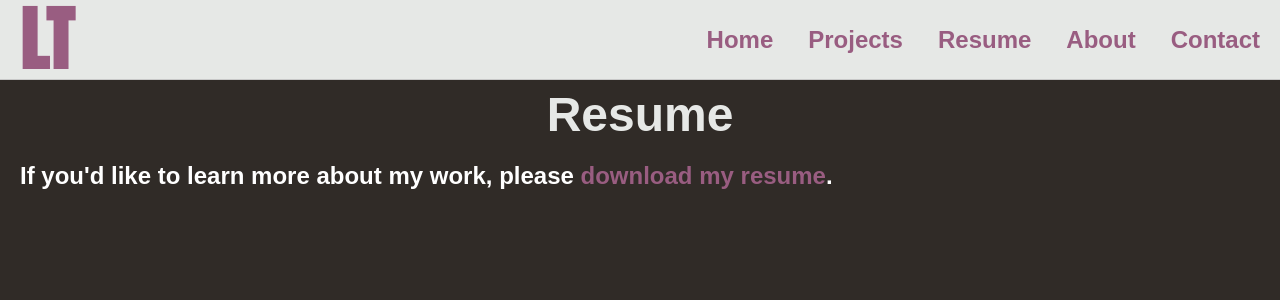
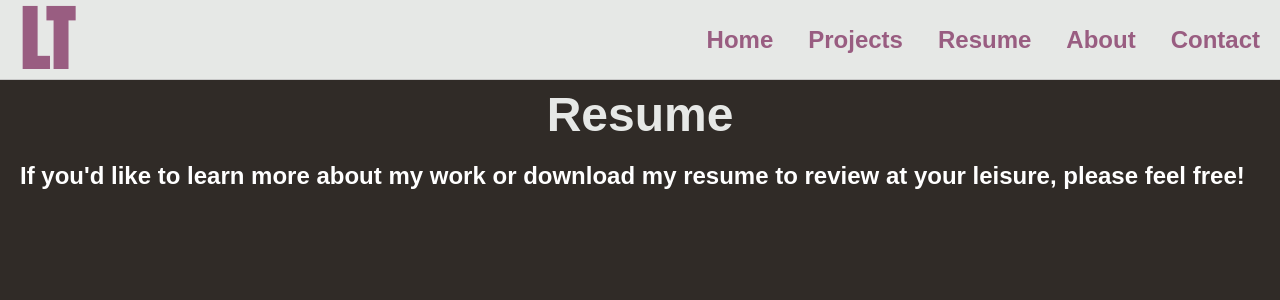
Before and after one commit to KnucklesLT/Luigis-Portfolio, a React (Create React App) app: page /resume in a window 1280 px wide. Shown: the top 300 px of the page. Built offline with nearby package versions, Linux system fonts and the light colour scheme.

Commit message:
edit resume page

```diff
--- a/src/pages/ProjectDetails/ProjectDetails.jsx
+++ b/src/pages/ProjectDetails/ProjectDetails.jsx
@@ -8,7 +8,7 @@ const ProjectDetails = () => {
   return (
     <main>
       <h1><a href={project.deploymentLink}>{project.title}</a></h1>
-      <embed src={project.deploymentLink} type="text/html" width="99%" height="1000"/>
+      <iframe src={project.deploymentLink} title={project.title} type="text/html" width="99%" height="1000"/>
       <p>{project.description}</p><br />
       <p>Vist my Github for <a href={project.repositoryLink}>{project.title}</a></p>
     </main>
--- a/src/pages/Resume/Resume.jsx
+++ b/src/pages/Resume/Resume.jsx
@@ -5,7 +5,8 @@ const Resume = () => {
   return (
     <>
       <h1>Resume</h1>
-      <h2>If you'd like to learn more about my work, please <a href={resume} download="Luigi_Tejada_Resume.pdf">download my resume</a>.</h2>
+      <h2>If you'd like to learn more about my work or download my resume to review at your leisure, please feel free!</h2>
+      <embed src={resume} width="98%" height="950" type="text/pdf" />
     </>
   );
 }
--- a/src/pages/Resume/Resume.module.css
+++ b/src/pages/Resume/Resume.module.css
@@ -2,3 +2,7 @@ h2{
   color:white;
   margin: 20px;
 }
+
+embed{
+  margin: 20px;
+}
```
